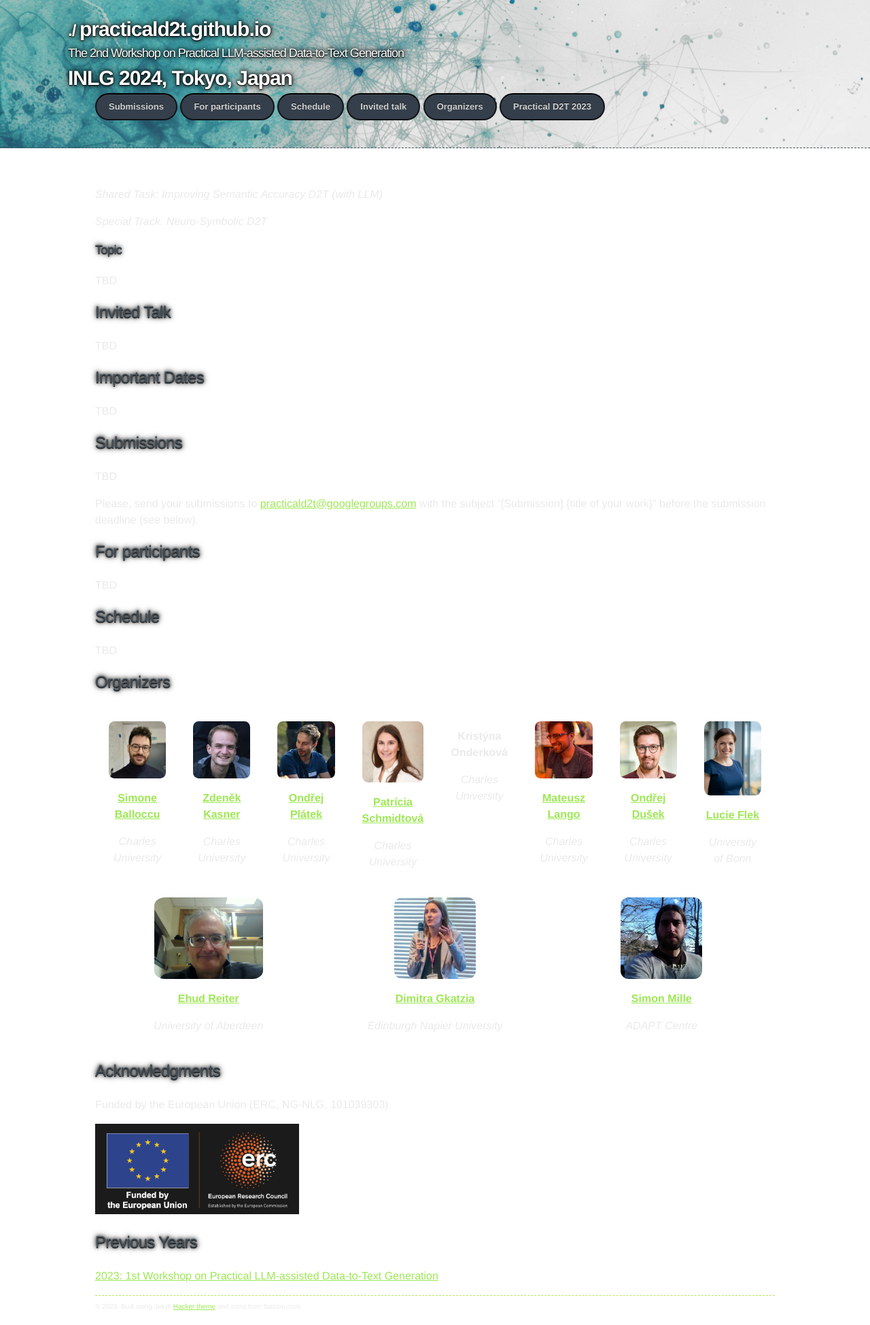
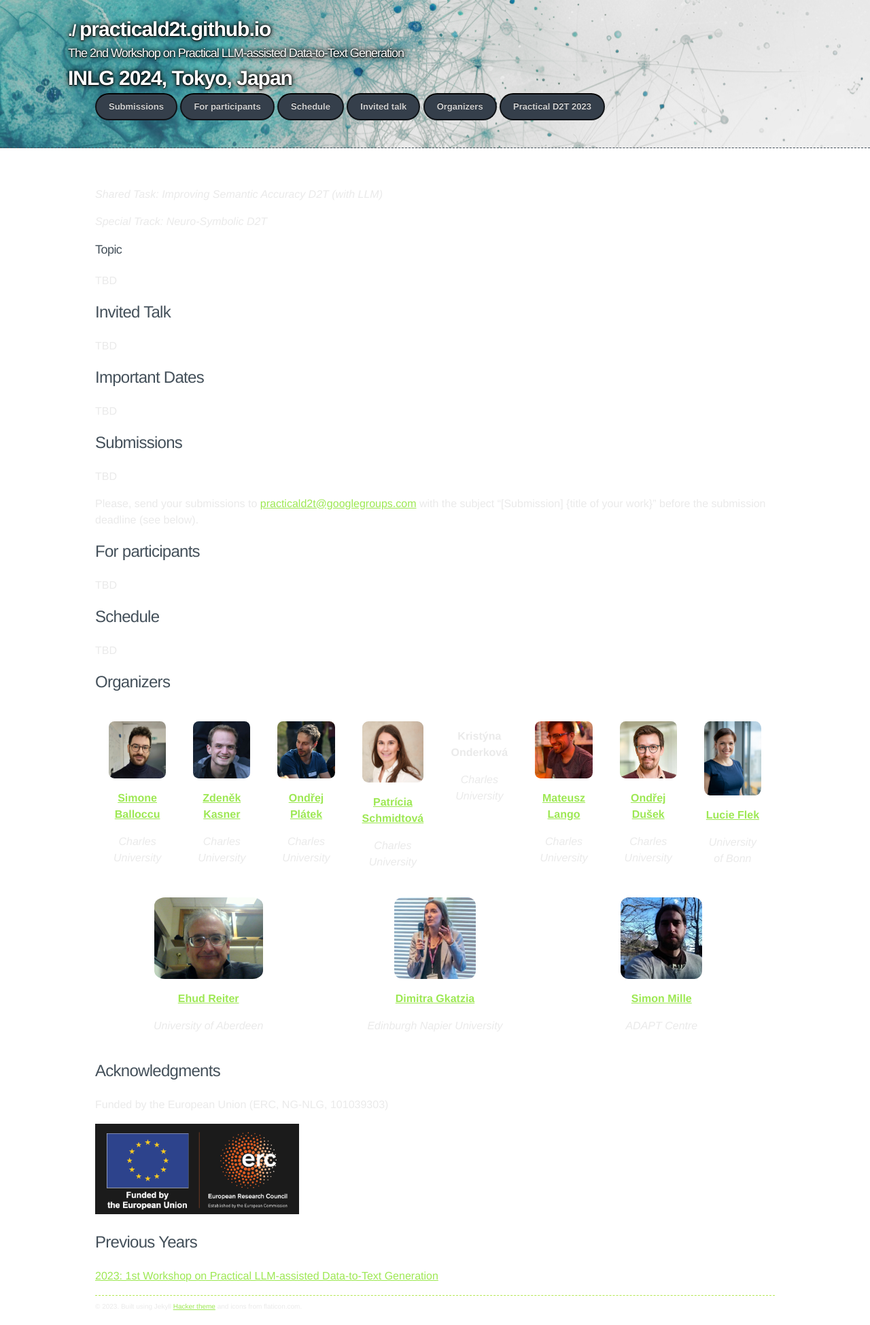
Before and after one commit to practicald2t/practicald2t.github.io, a Jekyll site: the page built from index.md, in a window 1280 px wide. Shown: the whole page at 68% size. Built offline with Jekyll 4.4.1, drawn with Linux system fonts in a browser that asks for light colours.

Commit message:
Update jekyll-theme-hacker.scss

```diff
--- a/_sass/jekyll-theme-hacker.scss
+++ b/_sass/jekyll-theme-hacker.scss
@@ -116,9 +116,9 @@ h1, h2, h3, h4, h5, h6 {
   font-family: $font-replacement;//Monaco, "Bitstream Vera Sans Mono", "Lucida Console", Terminal, monospace;
   color: $conifer-replacement;//$header;
   letter-spacing: -0.03em;
-  text-shadow: 0 1px 1px $blockquote-color,//rgba(0, 0, 0, 0.1),
-               0 0 5px $blockquote-color,//rgba(181, 232, 83, 0.1),
-               0 0 10px $blockquote-color;//rgba(181, 232, 83, 0.1);
+  //text-shadow: 0 1px 1px $blockquote-color,//rgba(0, 0, 0, 0.1),
+  //             0 0 5px $blockquote-color,//rgba(181, 232, 83, 0.1),
+  //             0 0 10px $blockquote-color;//rgba(181, 232, 83, 0.1);
 }
 
 #main_content h1 {
```
